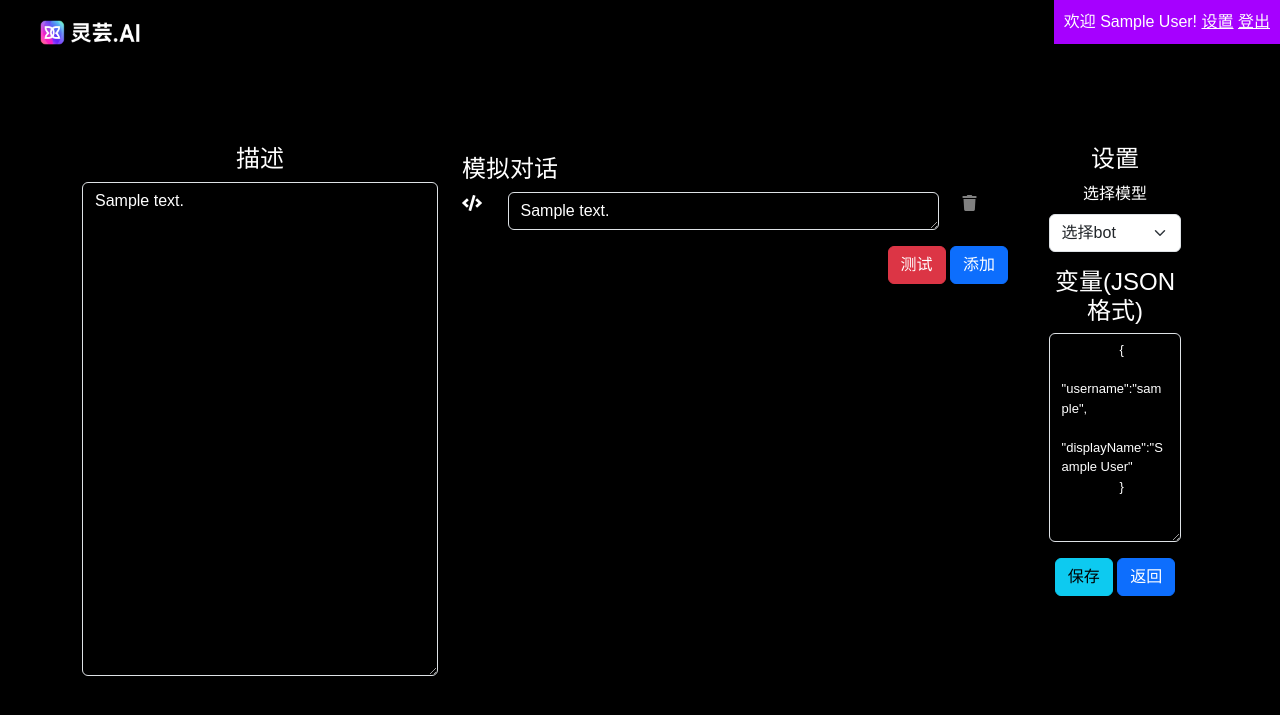
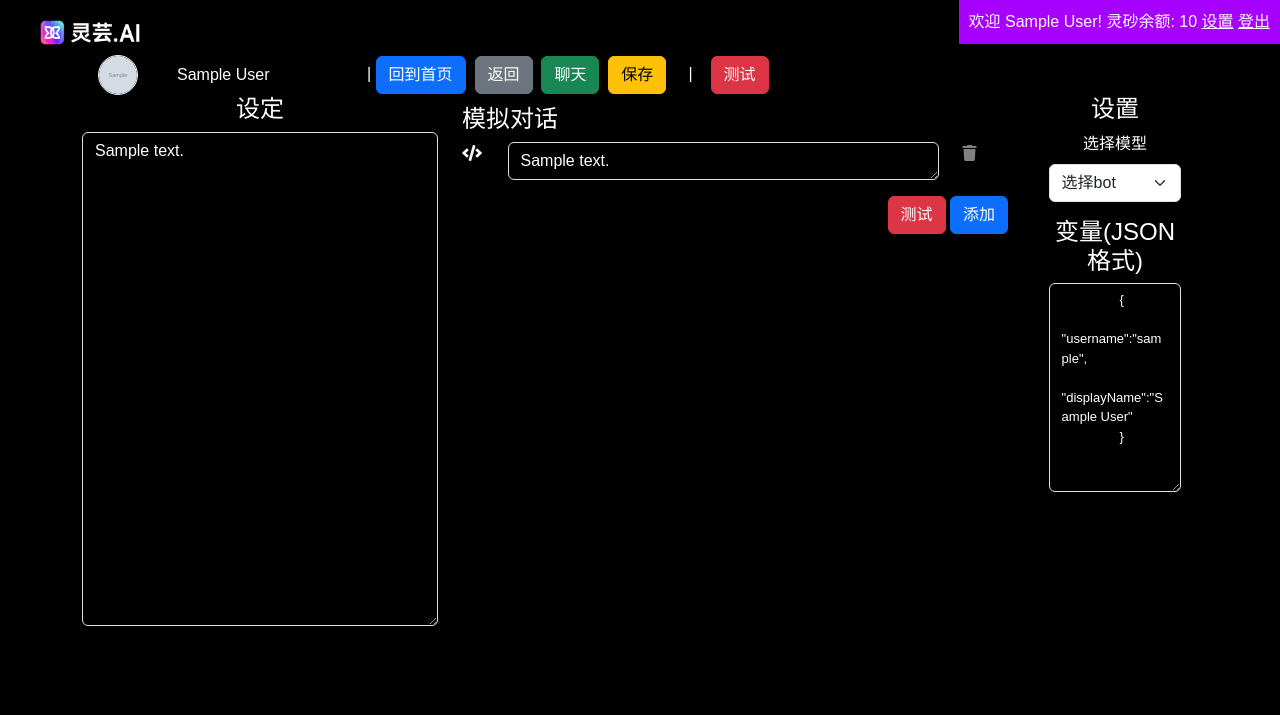
Before and after one commit to stelee410/jess, a Flask app: template templates/advanced_editor.html in a window 1280 px wide. Shown: the top 715 px of the page. Run offline with Flask 3, Linux system fonts and the light colour scheme; the template is opened without the code that fills it: most values are stand-ins (such as "Sample title", 1, 10 or a date in 2020); grey boxes marked "Sample" are stand-in pictures; parts of the project's set-up code (start-up, migrations or seed data) failed here and were passed over; some libraries are stand-ins or nearby versions.

Commit message:
new profile builder and balance support

```diff
--- a/controllers/profile_editor.py
+++ b/controllers/profile_editor.py
@@ -1,4 +1,5 @@
 from .base import Base
+from bot.load_bot import get_bots_list
 import re
 import json
 
@@ -33,7 +34,7 @@ class ProfileEditor(Base):
             return self.render("404.html", message=f"Profile {profile_name} not found")
         if profile.owned_by != self.session_get('username'):
             return self.render("500.html", message=f"Profile {profile_name} not owned by {self.session_get('username')}")
-        model_list = ['OpenAIBot','ExplorerBot','GPT4Bot','LoveBot']
+        model_list = get_bots_list()
         message = profile.message
         if message is None:
             message = ""
--- a/models/__init__.py
+++ b/models/__init__.py
@@ -24,6 +24,7 @@ class Profile(Base):
     displayName = sa.Column(sa.String(100), nullable=False)
     avatar = sa.Column(sa.String(100), nullable=False)
     bot = sa.Column(sa.String(100), nullable=False)
+    short_description = sa.Column(sa.Text, nullable=True)
     description = sa.Column(sa.Text, nullable=False)
     message = sa.Column(sa.Text, nullable=False)
     offline = sa.Column(sa.Integer, nullable=False)
--- a/server.py
+++ b/server.py
@@ -8,8 +8,9 @@ from wtforms.fields import *
 from flask_bootstrap import Bootstrap5
 import time
 from datetime import datetime
-from bot.chat import LoveBot, OpenAIBot,GPT4Bot,ExplorerBot
-from utils.model_repos import ChatHistoryRepo,rebuild_history,ProfileRepo,UserRepo, UserProfileRelRepo,PROFILE_SCOPE_PUBLIC, PROFILE_SCOPE_PRIVATE
+from bot.chat import InSufficientBalanceException
+from bot.load_bot import load_bot, load_bot_by_profile
+from utils.model_repos import ChatHistoryRepo,rebuild_history,ProfileRepo,UserRepo, UserProfileRelRepo,BalanceRepo,PROFILE_SCOPE_PUBLIC, PROFILE_SCOPE_PRIVATE
 from utils.password_hash import get_password_hash
 from sqlalchemy import create_engine
 from flask_wtf.file import FileRequired, FileAllowed, FileField
@@ -31,6 +32,7 @@ app.secret_key = config.secret_key
 engine = create_engine(config.connection_str,pool_size=1024, max_overflow=0)
 profile_repo = ProfileRepo(engine)
 user_repo = UserRepo(engine)
+balance_repo = BalanceRepo(engine)
 
 
 bootstrap = Bootstrap5(app)
@@ -84,35 +86,12 @@ class ProfileForm(FlaskForm):
     name = StringField(label="唯一数字人ID", validators=[DataRequired(), Length(1, 20)])
     displayName = StringField(label="姓名", validators=[DataRequired(), Length(1, 20)])
     avatar = FileField(label="头像", validators=[FileRequired(), FileAllowed(['jpg', 'png'], 'Images only!')])
-    #avatar = StringField(label="头像", validators=[DataRequired(), Length(1, 20)])
-    bot = StringField(label="机器人", validators=[DataRequired(), Length(1, 20)],default='OpenAIBot')
-    description = TextAreaField(label="描述", validators=[DataRequired(), Length(1, 2048)], render_kw={"rows":"25"})
-    message = TextAreaField(label="消息", validators=[DataRequired()], render_kw={"rows":"30"})
+    short_description = TextAreaField(label="描述（不影响设定）", validators=[Length(0, 2048)], render_kw={"rows":"8"})
 
 class ProfileUpdateForm(FlaskForm):
     displayName = StringField(label="昵称", validators=[DataRequired(), Length(1, 20)])
     avatar = FileField(label="头像", validators=[FileAllowed(['jpg', 'png'], 'Images only!')])
-    bot = StringField(label="机器人", validators=[DataRequired(), Length(1, 20)],default='OpenAIBot')
-    description = TextAreaField(label="描述", validators=[DataRequired(), Length(1, 2048)], render_kw={"rows":"25"})
-    message = TextAreaField(label="消息", validators=[DataRequired()], render_kw={"rows":"30"})
-
-def load_bot(profile, context, user_id):
-    if profile.bot == 'LoveBot':
-        return LoveBot(profile.description,profile.message,user_id,context)
-    elif profile.bot == 'GPT4Bot':
-        return GPT4Bot(profile.description,profile.message,user_id,context)
-    else:
-        return OpenAIBot(profile.description,profile.message,user_id,context)
-def load_bot_by_name(botname, description, feeds, context, user_id):
-    if botname== 'LoveBot':
-        return LoveBot(description,feeds,user_id,context,"2.0")
-    elif botname == 'GPT4Bot':
-        return GPT4Bot(description,feeds,user_id,context,"2.0")
-    elif botname == 'ExplorerBot':
-        return ExplorerBot(description,feeds,"2.0")
-    else:
-        return OpenAIBot(description,feeds,user_id, context,"2.0")
-
+    short_description = TextAreaField(label="描述（不影响设定）", validators=[Length(0, 2048)], render_kw={"rows":"8"})
 
 
 @app.route('/', methods=['GET'])
@@ -121,11 +100,13 @@ def index():
     username = session.get('username')
     profile_list = profile_repo.get_ordered_profile_list(username)
     profile_private_list = profile_repo.get_ordered_profile_private_list(username)
+    user = user_repo.get_user_by_username(username)
+    balance = balance_repo.get_balance_by_user_id(user.id)
     userDisplayName = session.get('displayName')
     if userDisplayName is None or userDisplayName == "":
         userDisplayName = username
     return render_template('index.html', profiles = profile_list,profiles_private=profile_private_list,\
-                           userDisplayName = userDisplayName)
+                           userDisplayName = userDisplayName,balance=balance)
 
 @app.route('/explore', methods=['GET','POST'])
 def explore():
@@ -172,20 +153,22 @@ def chat(name):
         uprRepo.quick_update(username, profile.name)
     botContext = {"username":username,"displayName":session.get("displayName")}
 
-    bot = load_bot(profile,botContext,user.id)
+    bot = load_bot_by_profile(profile,user.id, botContext)
     repo = ChatHistoryRepo(engine,username)
     history = repo.get_chat_history_by_name(name)
     rank = 0 #TODO: this is going to update to meta data or prompt agent.
     form = ChatForm()
     if form.validate_on_submit():
         content = form.content.data
-        response,history = bot.chat(content, history)
-        for record in history[-2:]:
-            repo.insert_message_to_chat_history(name, record)
-        if isinstance(response['content'], dict) and 'rank' in response['content']:
-            rank = response['content']['rank']
-        else:
-            rank = 0
+        try:
+            user_message, response = bot.chat(content, history)
+        except InSufficientBalanceException as e:
+            flash("余额不足，请充值")
+            return redirect(f"/chat/{name}")
+        repo.insert_message_to_chat_history(name, user_message)
+        repo.insert_message_to_chat_history(name, response)
+        history.append(user_message)
+        history.append(response)
         form.content.data = ''
     return render_template('chat.html', form=form, \
                            history=rebuild_history(history),\
@@ -203,6 +186,7 @@ def profile(name):
         return render_template("500.html", message=f"Profile {name} not owned by {session.get('username')}")
     if form.validate_on_submit():
         data = form.data
+        data_to_update={}
         if form.avatar.data:
             file = form.avatar.data
             filename = secure_filename(file.filename)
@@ -210,16 +194,15 @@ def profile(name):
             filename = f"{current_timestamp}_{filename}"
             if '.' in filename and filename.rsplit('.', 1)[1].lower() in ALLOWED_EXTENSIONS:
                 file.save(os.path.join('./static/profiles', filename))
-                data['avatar'] = f"profiles/{filename}"
+                data_to_update['avatar'] = f"profiles/{filename}"
         else:
-            data['avatar'] = profile.avatar
-        data['name'] = name
-        profile_repo.add_or_update_profile(data,session.get('username'))
+            data_to_update['avatar'] = profile.avatar
+        data_to_update['displayName'] = data['displayName']
+        data_to_update['short_description'] = data['short_description']
+        profile_repo.update_profile(name, data_to_update)
     else:
         form.displayName.data = profile.displayName
-        form.bot.data = profile.bot
-        form.description.data = profile.description
-        form.message.data = profile.message
+        form.short_description.data = profile.short_description
     return render_template("profile.html", name=name, form=form, profile=profile)
 
 @app.route('/profile/<name>/advanced_edit', methods=['GET','POST'])
@@ -246,8 +229,8 @@ def new_profile():
             if '.' in filename and filename.rsplit('.', 1)[1].lower() in ALLOWED_EXTENSIONS:
                 file.save(os.path.join('./static/profiles', filename))
                 data['avatar'] = f"profiles/{filename}"
-        profile_repo.add_or_update_profile(data,session.get('username'))
-        return redirect("/")
+        profile_repo.add(data,session.get('username'))
+        return redirect("/profile/"+data['name'])
     return render_template("new_profile.html", form=form)
 
 @app.route('/login', methods=['GET','POST'])
@@ -406,8 +389,8 @@ def chatdev():
             return abort(500, message=f"Profile {profile_name} not owned by {session.get('username')}")
 
         chat_data = request.form.get('chat_data')
-        chatbot = load_bot_by_name(bot, description, chat_data, context, user.id)
-        message,__ = chatbot.getResponse()
+        chatbot = load_bot(bot, description, chat_data, user.id, context)
+        message = chatbot.getResponse()
         return {'message':message}
     except Exception as e:
         logging.error(e)
--- a/static/css/chat.css
+++ b/static/css/chat.css
@@ -226,3 +226,9 @@ margin-bottom: 15px !important;
 .send_btn{
     height: 100%;
 }
+
+.alert{
+    position: absolute;
+    width: 100%;
+    top: 0px;
+}
--- a/static/css/main.css
+++ b/static/css/main.css
@@ -425,3 +425,9 @@ footer {
     padding-left: 5px;
     padding-right: 5px;
 }
+
+.alert{
+    position: absolute;
+    width: 100%;
+    top: 0px;
+}
--- a/templates/advanced_editor.html
+++ b/templates/advanced_editor.html
@@ -2,6 +2,9 @@
 {% from 'bootstrap5/form.html' import render_form, render_field, render_form_row %}
 {% block content %}
 <style>
+    #main {
+        margin-top: 10px;
+    }
     #mask {
       position: fixed;
       top: 0;
@@ -51,6 +54,14 @@
     #var {
         font-size: small;
     }
+    #submenu-desc {
+        margin: auto;
+        text-align: left;
+    }
+    #submenu-item {
+        margin: auto;
+        text-align: left;
+    }
 </style>
 <div id="mask"></div>
 <div id="progress">
@@ -58,12 +69,32 @@
     <progress></progress>
 </div>
 
+<div class="container" id="submenu">
+    <div class="row">
+        <div class="col-md-1">
+            <div class="img_cont_msg">
+                <img src="{{ url_for('static', filename=profile.avatar) }}" class="rounded-circle user_img_msg"/>
+            </div>
+        </div>
+        <div class="col-md-2" id="submenu-desc">
+            {{profile.displayName}}
+        </div>
+        <div class="col-md-9" id="submenu-item">
+            |
+            <a  href="/" class="btn btn-primary">回到首页</a>&nbsp;
+            <a  href="/profile/{{profile.name}}" class="btn btn-secondary">返回</a>&nbsp;
+            <a  href="/chat/{{profile.name}}" class="btn btn-success">聊天</a>&nbsp;
+            <input type="button" class="btn btn-warning" value="保存" onclick="saveChat()">&nbsp;
 
+            &nbsp;&nbsp;&nbsp;|&nbsp;&nbsp;&nbsp;
+            <input type="button" class="btn btn-danger" value="测试" onclick="startChat()">
+        </div>
+    </div>
+</div>
 <div class="container">
     <div class="row">
-
       <div class="col-md-4">
-        <h4>描述</h4>
+        <h4>设定</h4>
         <textarea class="form-control chat-set-textarea" rows="20" id="profile_description">{{profile.description}}</textarea>
       </div>
 
@@ -125,10 +156,6 @@
                     "displayName":"{{user_display_name}}"
                 }
             </textarea>
-        </div>
-        <div class="mb-3">
-            <input type="button" class="btn btn-info" value="保存" onclick="saveChat()">
-            <a  href="/profile/{{profile.name}}" class="btn btn-primary">返回</a>
         </div>
       </div>
 </div>
@@ -298,7 +325,7 @@ function startChat(){
         description: description,
         bot: bot,
         var_str: var_str,
-        chat_data: chat_data,
+        chat_data: "!#v2\n"+chat_data,
         profile_name: "{{profile.name}}",
     }
     $.ajax({
@@ -312,7 +339,11 @@ function startChat(){
             addChatFromServer(role, content);
         },
         error: function(err){
-            alert(err.responseText)
+            if(err.responseText.indexOf('balance is not enough')>=0){
+                alert("余额不足，请充值");
+            }else{
+                alert(err.responseText);
+            }
         }
     });
 }
--- a/templates/layout.html
+++ b/templates/layout.html
@@ -8,7 +8,7 @@
     <title>灵芸.AI</title>
     <link rel="icon" href="{{ url_for('static', filename='images/icon1.png') }}">
     <link rel="stylesheet" href="/static/css/bootstrap.min.css">
-    <link rel="stylesheet" href="/static/css/main.css?v=004'">
+    <link rel="stylesheet" href="/static/css/main.css?v=005'">
     <link rel="stylesheet" href="/static/fontawesome/css/all.min.css">
 	<script src="/static/js/jquery.min.js"></script>
     <script src="/static/js/autosize.min.js"></script>
@@ -22,6 +22,7 @@
     {% if userDisplayName %}
     <div id="user-container">
         欢迎 {{userDisplayName}}!
+        灵砂余额: {{balance}}
         <a href="/my" class="text-white">设置</a>
         <a href="/logout" class="text-white">登出</a>
     </div>
--- a/templates/profile.html
+++ b/templates/profile.html
@@ -11,14 +11,16 @@
         <span id="action_menu_btn"><i class="fas fa-ellipsis-v"></i></span>
         <div class="action_menu">
             <ul>
-                <li><a class="nav-item nav-link" href="/profile/{{profile.name}}/advanced_edit"><i class="fas fa-edit"></i> 专业编辑器</a></li>
+                <li><a class="nav-item nav-link" href="/profile/{{profile.name}}/advanced_edit"><i class="fas fa-edit"></i> 编辑会话</a></li>
             </ul>
         </div>
     </div>
 
     <div id="profile-container" class="text-black">
         {{render_form(form)}}
+        <a href="/profile/{{profile.name}}/advanced_edit">点击这里编辑对话和设定</a>
     </div>
+
     <div class="chat-input-container">
         <input type="submit" value="更新" class="btn btn-primary" onclick="$('form').submit()"/>&nbsp;&nbsp;&
 
```
Also changed, not shown: bot/chat.py (+67 -53 lines), bot/load_bot.py (added, +19 -0 lines), migrations/versions/73a190b407f7_add_short_description_for_profile_table.py (added, +26 -0 lines), utils/model_repos.py (+5 -5 lines).
